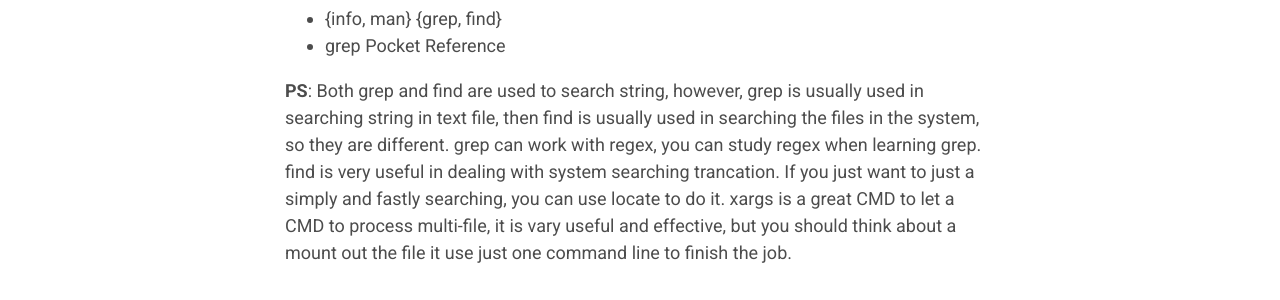
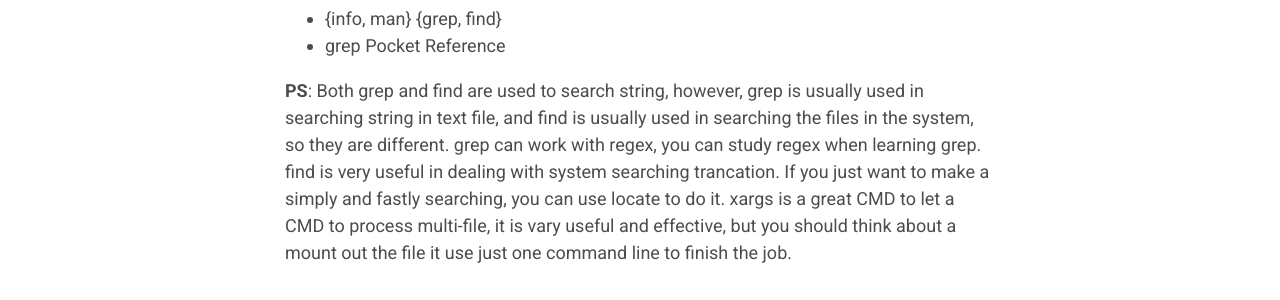
Before and after one commit to ishbguy/ishbguy.github.io, a Jekyll site: the page built from _posts/2017-07-24-Grep-And-Find-Booklist.md, in a window 1280 px wide and 1154 px high. Shown: the part 495-795 px from the top of the window. Built offline with Jekyll 4.4.1, drawn with Linux system fonts in a browser that asks for light colours.

Commit message:
Fix typo.

```diff
--- a/_posts/2017-07-24-Grep-And-Find-Booklist.md
+++ b/_posts/2017-07-24-Grep-And-Find-Booklist.md
@@ -17,10 +17,10 @@ This is a book list for grep and find tools in Linux.
 + grep Pocket Reference
 
 **PS**: Both grep and find are used to search string, however, grep is usually
-used in searching string in text file, then find is usually used in searching
+used in searching string in text file, and find is usually used in searching
 the files in the system, so they are different. grep can work with regex, you
 can study regex when learning grep. find is very useful in dealing with system
-searching trancation. If you just want to just a simply and fastly searching,
+searching trancation. If you just want to make a simply and fastly searching,
 you can use locate to do it. xargs is a great CMD to let a CMD to process
 multi-file, it is vary useful and effective, but you should think about a
 mount out the file it use just one command line to finish the job.
```
